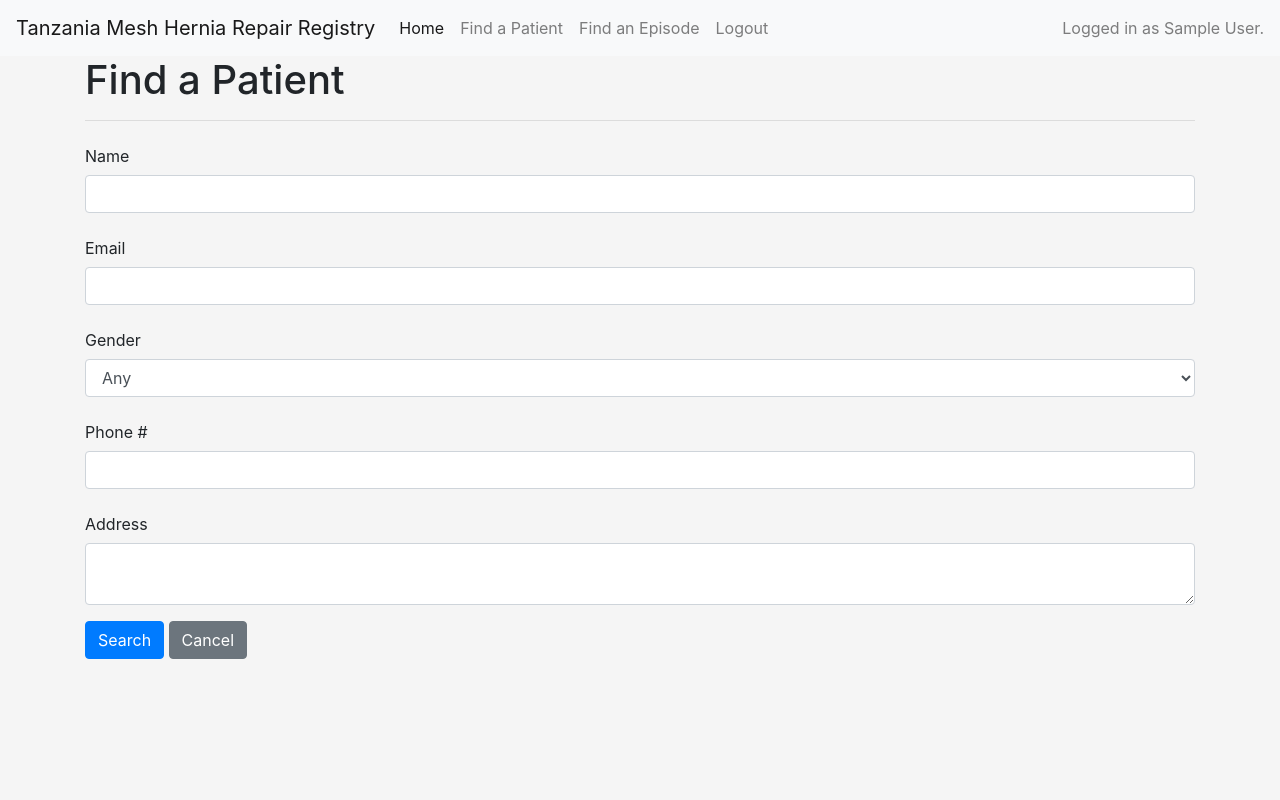
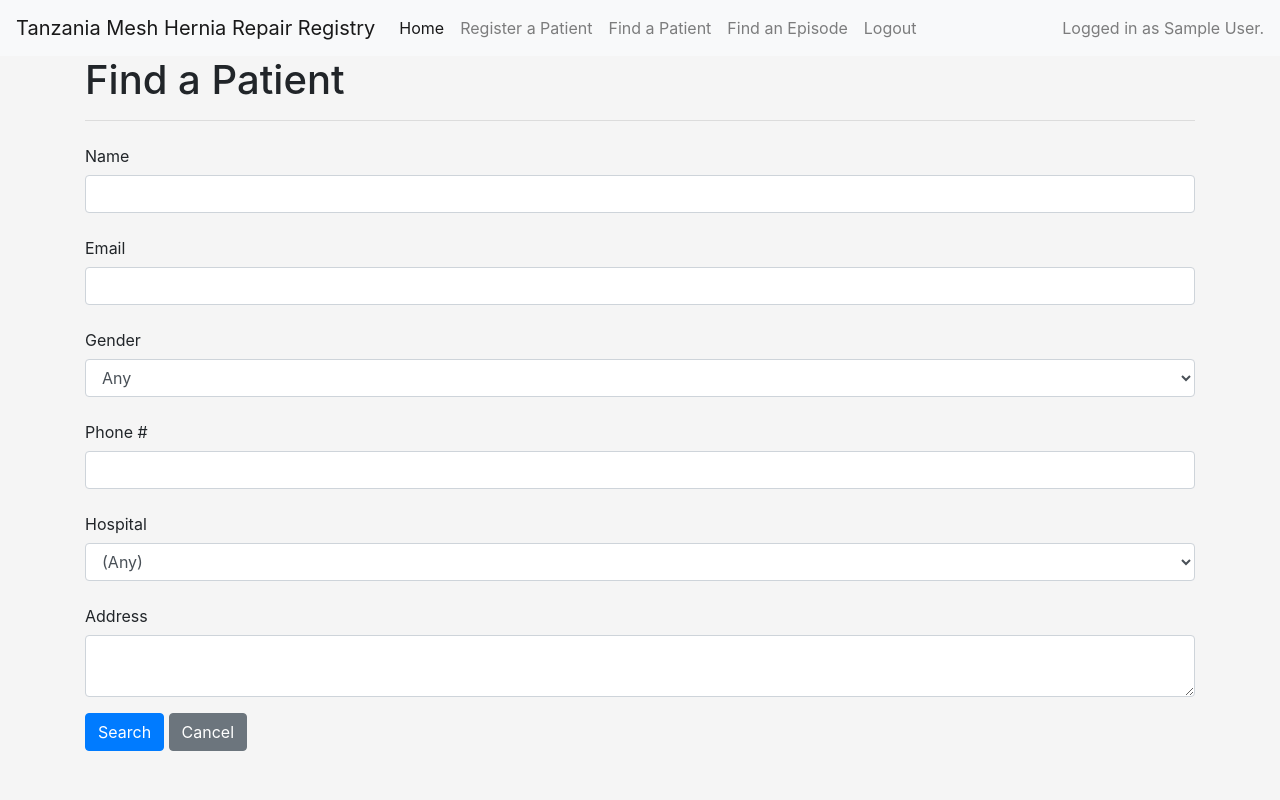
Before and after one commit to apaulsmith/thmr, a Flask app: page /patient_search in a window 1280 px wide. Run offline with Flask 2, Linux system fonts and the light colour scheme; the visitor is signed in with stand-in values (Sample User, id 1); some libraries are stand-ins or nearby versions.

Commit message:
Register new Patients

```diff
--- a/app/forms.py
+++ b/app/forms.py
@@ -8,7 +8,7 @@
 
 
 def choice_for_enum(enum, include_blank=False):
-    l = [(e.value, e.name) for e in enum]
+    l = [(e, e.name) for e in enum]
     if include_blank:
         l.insert(0, ('', '(Any)'))
     return l
@@ -21,14 +21,20 @@
 
         if isinstance(name, enum):
             return name
+
         try:
+            id = int(name)
             try:
-                id = int(name)
                 return enum(id)
-            except ValueError:
+            except KeyError:
+                raise ValueError(name)
+        except ValueError:
+            try:
+                if '.' in name:
+                    name = name[name.find('.')+1:]
                 return enum[name]
-        except KeyError:
-            raise ValueError(name)
+            except KeyError:
+                raise ValueError(name)
 
     return coerce
 
@@ -43,9 +49,14 @@
 class PatientForm(FlaskForm):
     name = StringField('Name')
     email = StringField('Email')
+    hospital_id = SelectField('Hospital')
     gender = SelectField('Gender', choices=[('', 'Any'), ('M', 'Male'), ('F', 'Female')])
     phone = StringField('Phone #')
     address = TextAreaField('Address')
+    created_by = HiddenField('Created By')
+    created_at = HiddenField('Created At')
+    updated_by = HiddenField('Updated By')
+    updated_at = HiddenField('Updated At')
 
 
 class PatientSearchForm(PatientForm):
@@ -62,6 +73,10 @@
     hospital_id = SelectField('Hospital')
     surgery_id = HiddenField('Surgery')
     comments = TextAreaField('Comments')
+    created_by = HiddenField('Created By')
+    created_at = HiddenField('Created At')
+    updated_by = HiddenField('Updated By')
+    updated_at = HiddenField('Updated At')
 
 
 class EpisodeEditForm(EpisodeForm):
--- a/app/routes.py
+++ b/app/routes.py
@@ -1,3 +1,5 @@
+import logging
+
 from flask import current_app as application
 from flask import jsonify, request, render_template, flash, redirect, url_for
 from flask_login import current_user, login_user, logout_user, login_required
@@ -8,13 +10,22 @@
 from app.forms import LoginForm, PatientSearchForm, PatientEditForm, EpisodeEditForm, EpisodeSearchForm
 from app.models import User, Patient, Episode, Hospital
 from app.dao.dao import Dao
+from app.tests import data_generator
 from app.util.filter import like_all
 
 
 @login.user_loader
 def load_user(user_id):
+    if not isinstance(user_id, int):
+        user_id = int(user_id)
+
     u = db.session.query(User).filter(User.id == user_id).first()
     return u
+
+
+@application.route('/', methods=['GET'])
+def root():
+    return redirect(url_for('index'))
 
 
 @application.route('/index', methods=['GET'])
@@ -29,13 +40,20 @@
         return redirect(url_for('index'))
 
     form = LoginForm()
+
+    if application.config.get('DEFAULT_TEST_ACCOUNT_LOGIN'):
+        form.username.data = data_generator.TEST_ACCOUNT_EMAIL
+        form.password.data = data_generator.TEST_ACCOUNT_PASSWORD
+
     if form.validate_on_submit():
         user = db.session.query(User).filter_by(email=form.username.data).first()
         if user is None or not user.check_password(form.password.data):
             flash('Invalid username or password')
             return redirect(url_for('login'))
         login_user(user, remember=form.remember_me.data)
-        flash('Login successful for {}'.format(form.username.data))
+        login_msg = 'Login successful for {}'.format(form.username.data)
+        logging.info(login_msg)
+        flash(login_msg)
 
         next_page = request.args.get('next')
         if not next_page or url_parse(next_page).netloc != '':
@@ -49,6 +67,8 @@
 @login_required
 def patient_search():
     form = PatientSearchForm()
+    form.hospital_id.choices = _hospital_id_choices(include_empty=True)
+
     if form.validate_on_submit():
         f = like_all({
             Patient.name: form.name.data,
@@ -58,10 +78,41 @@
             Patient.address: form.address.data,
         })
 
+        if form.hospital_id.data != '':
+            f.append(Patient.hospital_id == form.hospital_id.data)
+
         patients = db.session.query(Patient).filter(f).order_by(Patient.name).all()
         return render_template('patient_search.html', title='Patient Search', form=form, results=patients)
 
     return render_template('patient_search.html', title='Patient Search', form=form)
+
+
+@application.route('/patient/create', methods=['GET', 'POST'])
+@login_required
+def patient_create():
+    patient = Patient()
+    episodes = []
+
+    form = PatientEditForm(obj=patient)
+    form.hospital_id.choices = _hospital_id_choices()
+
+    if form.validate_on_submit():
+        patient.name = form.name.data
+        patient.email = form.email.data
+        patient.hospital_id = form.hospital_id.data
+        patient.gender = form.gender.data
+        patient.phone1 = form.phone.data
+        patient.address = form.address.data
+
+        patient.created_by = current_user
+        patient.updated_by = current_user
+
+        db.session.add(patient)
+        db.session.commit()
+        flash('New patient details for {} have been registered.'.format(patient.name))
+        return redirect(url_for('patient', id=patient.id))
+
+    return render_template('patient.html', title='Register New Patient', form=form, episodes=episodes)
 
 
 @application.route('/patient/<int:id>', methods=['GET', 'POST'])
@@ -71,14 +122,21 @@
     episodes = db.session.query(Episode).filter(Episode.patient_id == patient.id).all()
 
     form = PatientEditForm(obj=patient)
+    form.hospital_id.choices = _hospital_id_choices()
+
     if form.validate_on_submit():
         patient.name = form.name.data
         patient.email = form.email.data
+        patient.hospital_id = form.hospital_id.data
         patient.gender = form.gender.data
         patient.phone1 = form.phone.data
         patient.address = form.address.data
+        patient.updated_by = current_user
+
         db.session.commit()
+
         flash('Patient details have been updated.')
+        return redirect(url_for('patient', id=patient.id))
 
     return render_template('patient.html', title='Patient Details', form=form, episodes=episodes)
 
@@ -89,10 +147,8 @@
     episode = db.session.query(Episode).filter(Episode.id == id).first()
 
     form = EpisodeEditForm(obj=episode)
-    form.hospital_id.choices = [(h.id, h.name) for h in
-                                db.session.query(Hospital).order_by(Hospital.name).all()]
-    form.patient_id.choices = [(h.id, h.name) for h in
-                               db.session.query(Patient).order_by(Patient.name).all()]
+    form.hospital_id.choices = _hospital_id_choices()
+    form.patient_id.choices = _patient_id_choices()
 
     if form.validate_on_submit():
         episode.episode_type = form.episode_type.data
@@ -101,8 +157,12 @@
         episode.hospital_id = form.hospital_id.data
         episode.surgery_id = form.surgery_id.data
         episode.comments = form.comments.data
+        episode.updated_by = current_user
+
         db.session.commit()
+
         flash('Episode details have been updated.')
+        return redirect(url_for('episode', id=episode.id))
 
     return render_template('episode.html', title='Episode Details', form=form, episode=episode)
 
@@ -111,8 +171,7 @@
 @login_required
 def episode_search():
     form = EpisodeSearchForm()
-    form.hospital_id.choices = [('', '(Any)')] + [(h.id, h.name) for h in
-                                                  db.session.query(Hospital).order_by(Hospital.name).all()]
+    form.hospital_id.choices = _hospital_id_choices(include_empty=True)
     form.patient_id.choices = [('', '(Any)')] + [(h.id, h.name) for h in
                                                  db.session.query(Patient).order_by(Patient.name).all()]
 
@@ -178,3 +237,32 @@
         d['id'] = id
 
     return dao.apply_update(d)
+
+
+def _field_errors(form):
+    errors = []
+    for field in form:
+        for error in field.errors:
+            errors.append((field.name, error))
+
+    return errors
+
+
+def _patient_id_choices(include_empty=False):
+    choices = [(str(h.id), h.name) for h in
+               db.session.query(Patient).order_by(Patient.name).all()]
+
+    if include_empty:
+        choices = [('', '(Any)')] + choices
+
+    return choices
+
+
+def _hospital_id_choices(include_empty=False):
+    choices = [(str(h.id), h.name) for h in
+               db.session.query(Hospital).order_by(Hospital.name).all()]
+
+    if include_empty:
+        choices = [('', '(Any)')] + choices
+
+    return choices
--- a/app/templates/base.html
+++ b/app/templates/base.html
@@ -1,5 +1,6 @@
 <!doctype html>
 <html lang="en">
+{% import "macros.jinja" as macros %}
 <head>
     <!-- Required meta tags -->
     <meta charset="utf-8">
--- a/app/templates/forms/patient_form.html
+++ b/app/templates/forms/patient_form.html
@@ -3,24 +3,38 @@
     <div class="form-group">
         {{ form.name.label(class='col-form-label') }}<br/>
         {{ form.name(class='form-control') }}
+        {{ macros.with_errors(form.name) }}
+
     </div>
     <div class="form-group">
         {{ form.email.label(class='col-form-label') }}<br/>
         {{ form.email(class='form-control') }}
+        {{ macros.with_errors(form.email) }}
+
     </div>
     <div class="form-group">
         {{ form.gender.label(class='col-form-label') }}<br/>
         {{ form.gender(class='form-control') }}
+        {{ macros.with_errors(form.gender) }}
     </div>
     <div class="form-group">
         {{ form.phone.label(class='col-form-label') }}<br/>
         {{ form.phone(class='form-control') }}
+        {{ macros.with_errors(form.phone) }}
+    </div>
+    <div class="form-group">
+        {{ form.hospital_id.label(class='col-form-label') }}<br/>
+        {{ form.hospital_id(class='form-control') }}
+        {{ macros.with_errors(form.hospital_id) }}
+
     </div>
     <div class="form-group">
         {{ form.address.label(class='col-form-label') }}<br/>
         {{ form.address(class='form-control') }}
+        {{ macros.with_errors(form.address) }}
     </div>
+    {{ macros.with_created_by(form) }}
     <p>{{ form.submit(class='btn btn-primary') }}
-    <a href="{{ url_for('patient_search') }}" class="btn btn-secondary">Cancel</a>
+        <a href="{{ url_for('patient_search') }}" class="btn btn-secondary">Cancel</a>
     </p>
 </form>
--- a/app/templates/index.html
+++ b/app/templates/index.html
@@ -7,7 +7,8 @@
         <hr class="my-4">
         <!-- <p>Get started with one of the options below.</p> -->
         <p class="lead">
-            <a class="btn btn-primary btn-lg" href="{{ url_for('patient_search') }}">Find a patient</a>
+            <a class="btn btn-primary btn-lg" href="{{ url_for('patient_create') }}">Register a new Patient</a>
+            <a class="btn btn-primary btn-lg" href="{{ url_for('patient_search') }}">Find a Patient</a>
             <a class="btn btn-primary btn-lg" href="{{ url_for('episode_search') }}">Find an Episode</a>
             <a class="btn btn-secondary btn-lg" href="{{ url_for('logout') }}">Logout</a>
         </p>
--- /dev/null
+++ b/app/templates/macros.jinja
@@ -0,0 +1,23 @@
+{% macro with_errors(field) %}
+{% if field.errors %}
+<div class="alert alert-danger" role="alert">
+    <ul>
+        {% for error in field.errors %}
+        <li>{{ error|e }}</li>
+        {% endfor %}
+    </ul>
+</div>
+{% endif %}
+{% endmacro %}
+
+
+{% macro with_created_by(form) %}
+<p class="font-weight-light">
+{% if form.created_by.object_data %}
+    Created by {{ form.created_by.object_data }} on {{ form.created_at.object_data|datetime  }}
+{% endif %}
+{% if form.updated_by.object_data %}
+    last updated by {{ form.updated_by.object_data }} on {{ form.updated_at.object_data|datetime  }}
+{% endif %}
+</p>
+{% endmacro %}
--- a/app/templates/navbar.html
+++ b/app/templates/navbar.html
@@ -8,6 +8,9 @@
         <ul class="navbar-nav mr-auto">
             <li class="nav-item active">
                 <a class="nav-link" href="{{ url_for('index') }}">Home<span class="sr-only">(current)</span></a>
+            </li>
+            <li class="nav-item">
+                <a class="nav-link" href="{{ url_for('patient_create') }}">Register a Patient</a>
             </li>
             <li class="nav-item">
                 <a class="nav-link" href="{{ url_for('patient_search') }}">Find a Patient</a>
--- a/app/templates/patient_search.html
+++ b/app/templates/patient_search.html
@@ -25,18 +25,16 @@
                         <th scope="col">Gender</th>
                         <th scope="col">Phone</th>
                         <th scope="col">Address</th>
-                        <th scope="col"></th>
                     </tr>
                     </thead>
                     <tbody>
                     {% for result in results %}
                     <tr>
-                        <th scope="row">{{ result.name }}</th>
-                        <td>{{ result.email }}</td>
+                        <td><a href="{{ url_for('patient', id=result.id) }}">{{ result.name }}</a></td>
+                        <td>{{ result.email }}</a></td>
                         <td>{{ result.gender }}</td>
                         <td>{{ result.phone }}</td>
                         <td>{{ result.address }}</td>
-                        <td><a href="{{ url_for('patient', id=result.id) }}">View/Edit</a></td>
                     </tr>
                     {% endfor %}
                     <tbody>
--- a/requirements.txt
+++ b/requirements.txt
@@ -1,3 +1,4 @@
+pytest==5.1.2
 awsebcli==3.15.3
 Flask==1.1.1
 Flask-Login==0.4.1
--- a/run.py
+++ b/run.py
@@ -7,8 +7,8 @@
     parser = argparse.ArgumentParser(description='Tanzania Mesh Hernia Repository')
     parser.add_argument('--reset-db', help='drop and create the database', action='store_true')
     parser.add_argument('--generate', help='generate dummy test data', action='store_true')
-    parser.add_argument('--no-flask', help='generate dummy test data', dest='flask', action='store_false')
-    parser.add_argument('--flask', help='generate dummy test data', dest='flask', action='store_true', default=True)
+    parser.add_argument('--no-flask', help='do not run Flask', dest='flask', action='store_false')
+    parser.add_argument('--flask', help='run Flask (default)', dest='flask', action='store_true', default=True)
     args = parser.parse_args()
 
     application = create_app()
```
Also changed, not shown: app/__init__.py (+29 -2 lines), app/formatters.py (added, +8 -0 lines), app/models.py (+16 -6 lines), app/templates/episode_search.html (+6 -6 lines), app/templates/forms/episode_form.html (+7 -0 lines), app/tests/conftest.py (+16 -4 lines), app/tests/data_generator.py (+12 -7 lines), app/tests/test_routes.py (added, +29 -0 lines).
